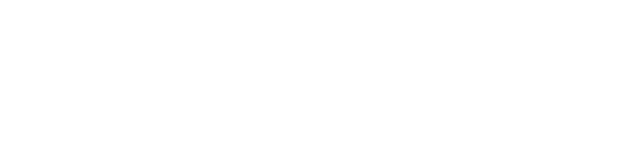
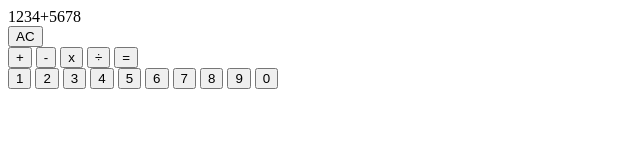
Before and after one commit to otaku722/calculator, a plain HTML site: page index.html in a window 1280 px wide. Shown: the whole page, without its empty margins (0-640 px from the left). Drawn offline with Linux system fonts and the light colour scheme.

Commit message:
Add basic HTML structure
Add all basic calculator buttons for numbers, operations, and all clear.

```diff
--- a/index.html
+++ b/index.html
@@ -7,6 +7,33 @@
     <title>Calculator</title>
 </head>
 <body>
+    <div id="main-container">
+        <div id="display">1234+5678</div>
+            <div id="all-buttons">
+            <div id="right-side">
+                <button id="clear">AC</button>
+                <div id="operators">
+                    <button>+</button>
+                    <button>-</button>
+                    <button>x</button>
+                    <button>÷</button>
+                    <button>=</button>
+                </div>
+            </div>
+            <div id="numbers">
+                <button>1</button>
+                <button>2</button>
+                <button>3</button>
+                <button>4</button>
+                <button>5</button>
+                <button>6</button>
+                <button>7</button>
+                <button>8</button>
+                <button>9</button>
+                <button>0</button>
+            </div>
+        </div>
+    </div>
     <script src="script.js"></script>
 </body>
 </html>
```
